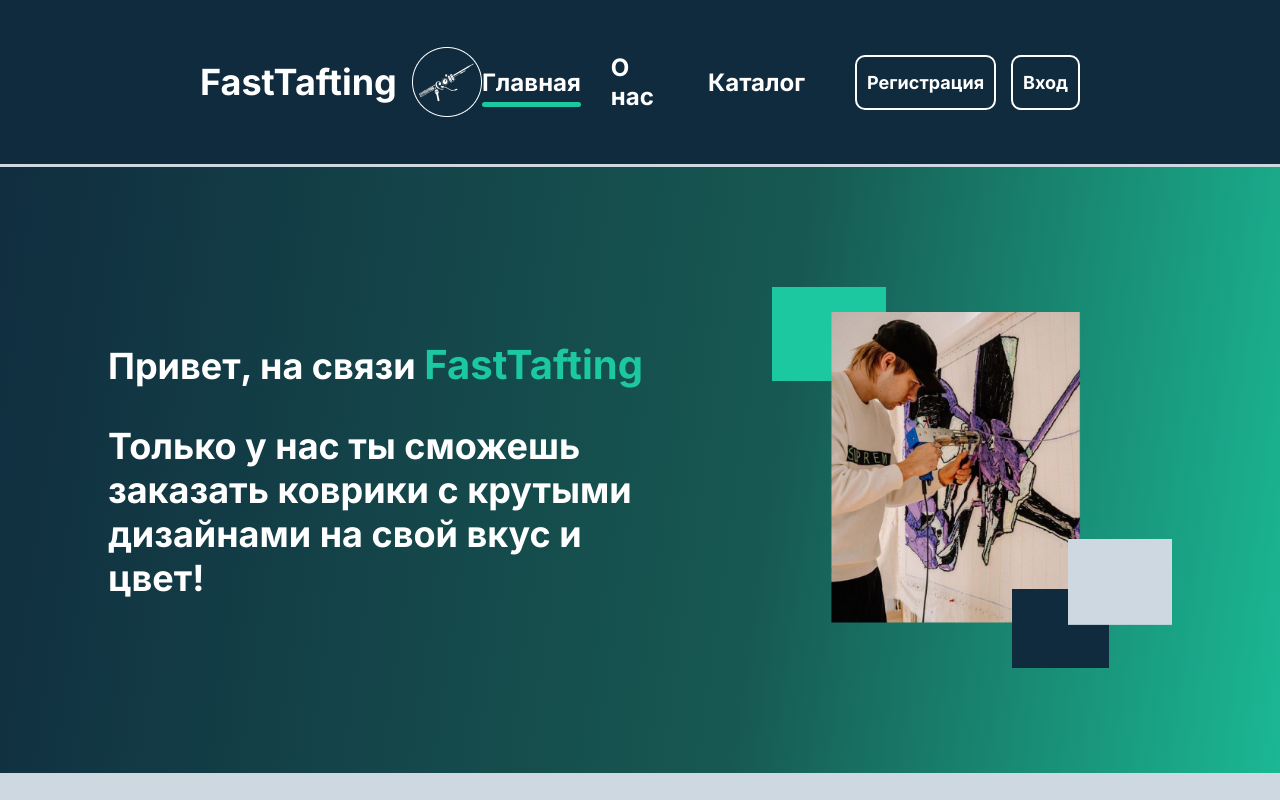
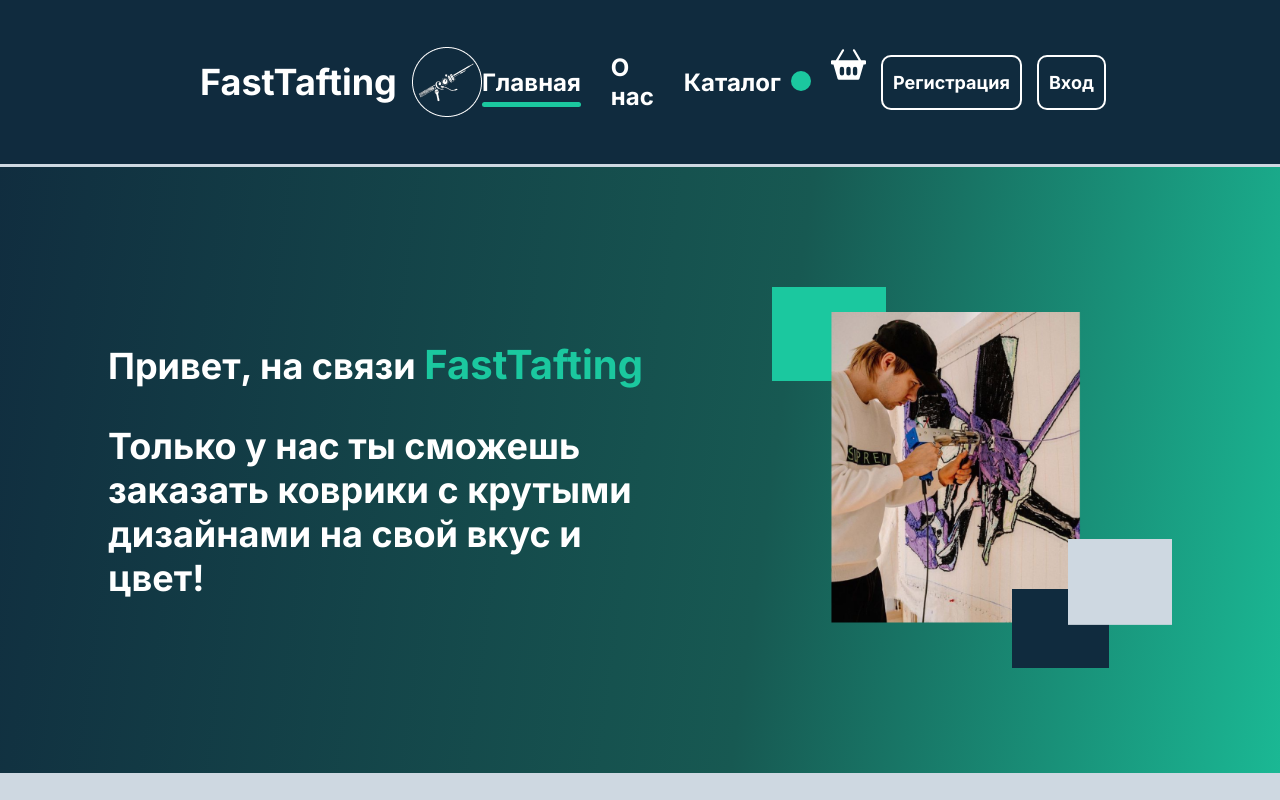
Before and after one commit to Maria1564/online-carpet-store, a React (Create React App) app in the folder client/: page / in a window 1280 px wide. Shown: the top 800 px of the page. Built offline with nearby package versions, Linux system fonts and the light colour scheme; no server answers.

Commit message:
fix: дизайн корзины

```diff
--- a/client/src/layouts/Navbar/Navbar.jsx
+++ b/client/src/layouts/Navbar/Navbar.jsx
@@ -4,6 +4,7 @@ import { NavLink, Link } from 'react-router-dom'
 import { useDispatch, useSelector } from 'react-redux'
 import { logout } from '../../redux/slices/auth'
 import Logo from "../../assets/img/logo.png"
+import { BsBasket2Fill } from "react-icons/bs";
 
 const setActive = ({isActive})=>isActive? s.active: ""
 const Navbar = ({isAuth, isAdmin}) => {
@@ -33,11 +34,12 @@ const Navbar = ({isAuth, isAdmin}) => {
           {!isAdmin && <li><NavLink to="/favorites" className={setActive}>Избранное</NavLink></li>}
 
           <span className={s.email}>{emailUser}</span>
+
           <div className={s.auth}>
             {!isAdmin &&
-            <li>
-              <Link className={s.auth_link} to="/cart">Корзина</Link>
-            </li>
+              <li>
+                <Link  to="/cart" className={s.cart_link}><BsBasket2Fill className={s.cart_icon} /></Link>
+              </li>
             }
             <li>
               <Link className={s.auth_link} to="/login"  onClick={handlerLogout}>Выход</Link>
@@ -47,6 +49,10 @@ const Navbar = ({isAuth, isAdmin}) => {
            :
 
            <div className={s.auth}>
+            <li>
+                <Link  to="/login" className={`${s.cart_link} ${s.cart_not_empty}`} ><BsBasket2Fill  className={s.cart_icon} /></Link>
+            </li>
+
            <li>
              <Link className={s.auth_link} to="/register">Регистрация</Link>
            </li>
--- a/client/src/layouts/Navbar/Navbar.module.css
+++ b/client/src/layouts/Navbar/Navbar.module.css
@@ -71,6 +71,30 @@ a{
     font-weight: 700;
 }
 
+.cart_link {
+    margin-right: 15px;
+}
+
+.cart_icon {
+    width: 35px;
+    height: 35px;
+}
+
+.cart_not_empty {
+    position: relative;
+}
+
+.cart_not_empty::after {
+    content: "";
+    position: absolute;
+    width: 20px;
+    height: 20px;
+    background: var(--color-green);
+    top: 12px;
+    right: 20px;
+    border-radius: 50%;
+}
+
 @media screen and (max-width: 1035px) {
     header {
         padding: 47px 25px 47px;
```
